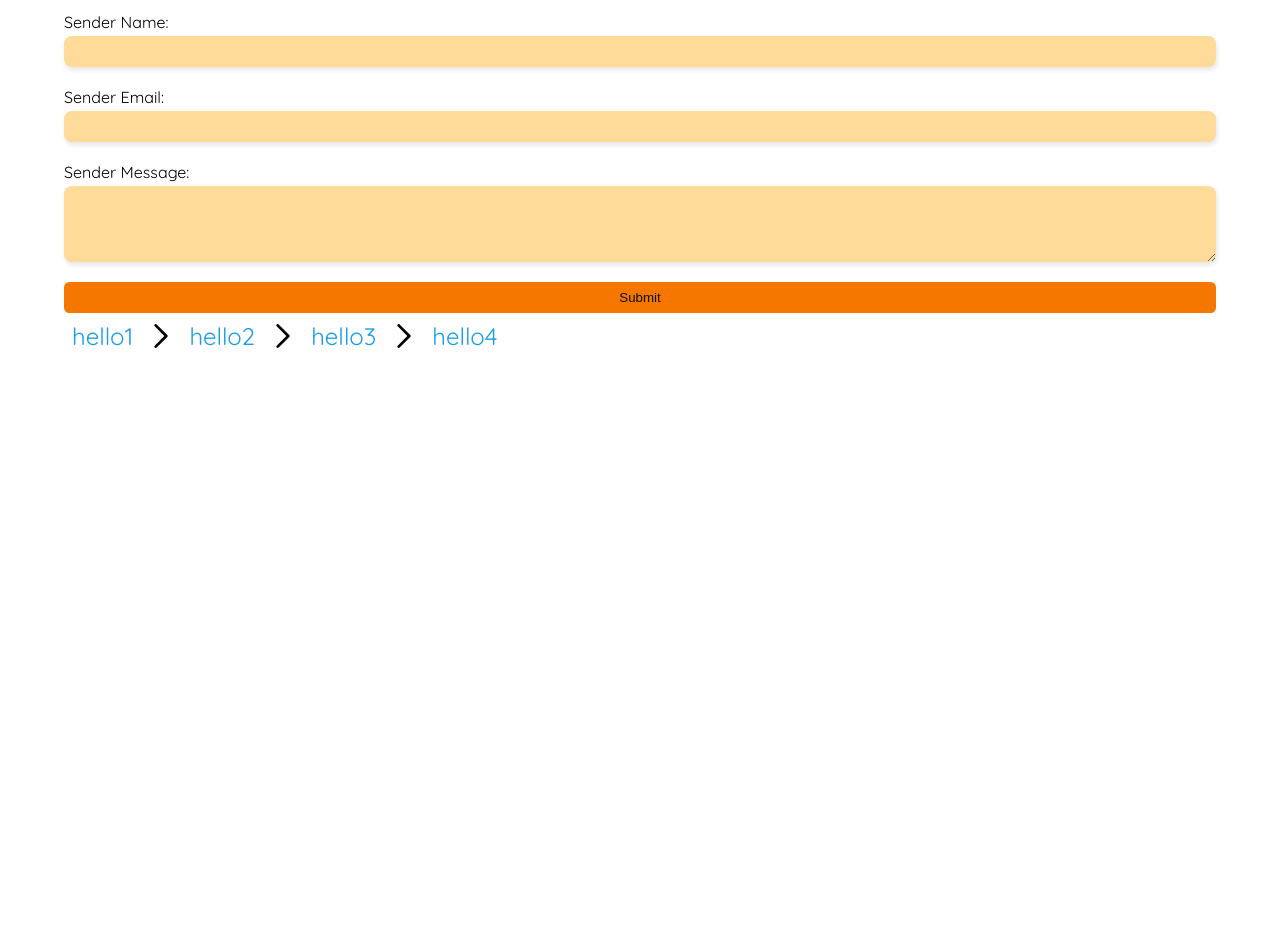
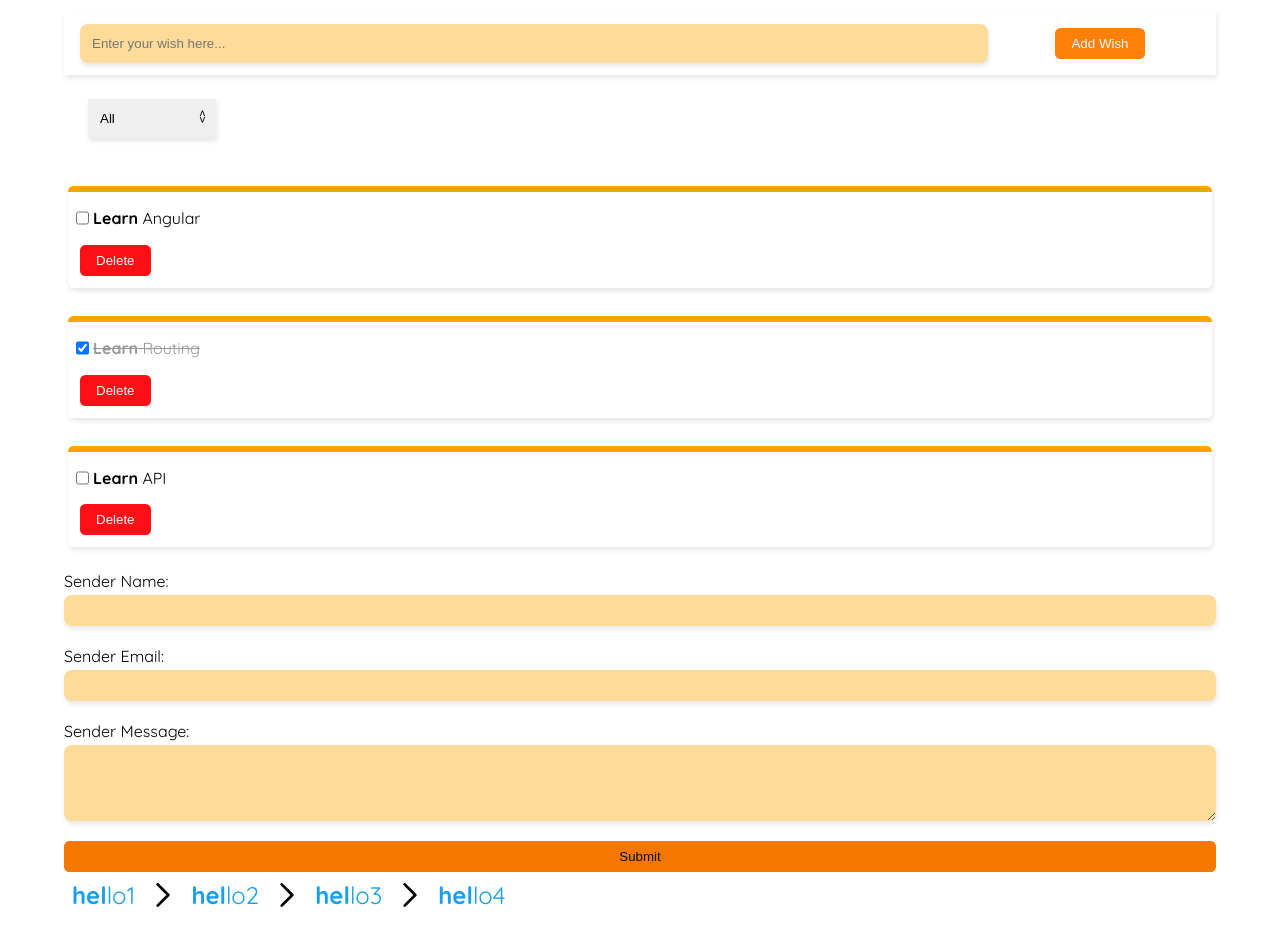
Before and after one commit to amrameen769/wishlist, an Angular app: page / in a window 1280 px wide. Before the commit the page ends 800 px from the top, so only its background shows below. Built offline with nearby package versions, Linux system fonts and the light colour scheme; what ngx-markdown would draw is missing.

Commit message:
highlight pipe created

```diff
--- a/src/app/app.component.html
+++ b/src/app/app.component.html
@@ -1,2 +1,2 @@
-<!-- <app-wish></app-wish> -->
+<app-wish></app-wish>
 <app-contact-form></app-contact-form>
--- a/src/app/app.module.ts
+++ b/src/app/app.module.ts
@@ -8,7 +8,7 @@ import { CodeHighlighterComponent } from './code-highlighter/code-highlighter.co
 import { HttpClient, HttpClientModule } from '@angular/common/http';
 import { WishModule } from './wish/wish.module';
 import { ContactModule } from './contact/contact.module';
-import { BreadcrumpsComponent } from './breadcrumps/breadcrumps.component';
+import { SharedModule } from './shared/shared.module';
 
 @NgModule({
   declarations: [
@@ -22,7 +22,8 @@ import { BreadcrumpsComponent } from './breadcrumps/breadcrumps.component';
       loader: HttpClient
     }),
     WishModule,
-    ContactModule
+    ContactModule,
+    SharedModule
   ],
   providers: [
     EventService,
--- a/src/app/breadcrumps/breadcrumps.component.html
+++ b/src/app/breadcrumps/breadcrumps.component.html
@@ -1,6 +1,6 @@
 <div class="breadcrumb_container">
     <div class="breadcrumb_group" *ngFor="let item of breadCrumbPaths; index as i">
-        <a class="breadcrumb_title" [href]="breadcrumbPath[i]">{{ item }}</a>
+        <a class="breadcrumb_title" [href]="breadcrumbPath[i]"><div [innerHTML]="item | highlight: 'hel'"></div></a>
         <span *ngIf="i !== breadCrumbPaths.length-1">
             <div class="breadcrumb_icon" *ngIf="icon !== '/'">
                 <img [src]="icon" alt="something">
--- a/src/app/breadcrumps/breadcrumps.component.ts
+++ b/src/app/breadcrumps/breadcrumps.component.ts
@@ -1,9 +1,10 @@
 import { Component, Input, OnInit } from '@angular/core';
+import { HighlightPipe } from '../pipes/highlight.pipe';
 
 @Component({
   selector: 'app-breadcrumps',
   templateUrl: './breadcrumps.component.html',
-  styleUrls: ['./breadcrumps.component.scss']
+  styleUrls: ['./breadcrumps.component.scss'],
 })
 export class BreadcrumpsComponent implements OnInit{
   @Input() variant: "page" | "card" | "" = "";
--- a/src/app/contact/contact.module.ts
+++ b/src/app/contact/contact.module.ts
@@ -2,18 +2,18 @@ import { NgModule } from '@angular/core';
 import { CommonModule } from '@angular/common';
 import { ContactFormComponent } from './contact-form/contact-form.component';
 import { ReactiveFormsModule } from '@angular/forms';
-import { BreadcrumpsComponent } from '../breadcrumps/breadcrumps.component';
+import { SharedModule } from '../shared/shared.module';
 
 
 
 @NgModule({
   declarations: [
     ContactFormComponent,
-    BreadcrumpsComponent
   ],
   imports: [
     CommonModule,
-    ReactiveFormsModule
+    ReactiveFormsModule,
+    SharedModule
   ],
   exports: [
     ContactFormComponent
--- /dev/null
+++ b/src/app/pipes/highlight.pipe.ts
@@ -0,0 +1,13 @@
+import { Pipe, PipeTransform } from '@angular/core';
+
+@Pipe({
+  name: 'highlight'
+})
+export class HighlightPipe implements PipeTransform {
+
+  transform(value: any, args: any): any {
+    if (!args) { return value; }
+    var re = new RegExp(args, 'gi'); //'gi' for case insensitive and can use 'g' if you want the search to be case sensitive.
+    return value.replace(re, `<strong>$&</strong>`);
+  }
+}
--- a/src/app/wish/wish-item/wish-item.component.html
+++ b/src/app/wish/wish-item/wish-item.component.html
@@ -1,10 +1,10 @@
 <li>
   <div class="form-check card">
-    <label class="form-check-label" [ngClass]="getClasses">
+    <label class="form-check-label d-flex gap-1" [ngClass]="getClasses">
       <input type="checkbox" name="checkbox" class="checkbox" id="checkbox-1" [checked]="wish.fulfilled"
         (click)="toggleItem()">
-      {{ wish.wishText }}
-    </label>
+        <div [innerHtml]="wish.wishText | highlight : 'learn'"></div>
+      </label>
     <div class="card-footer">
       <button type="button" class="btn btn-dark-danger btn-hover-light" (click)="removeItem()">Delete</button>
     </div>
--- a/src/app/wish/wish.module.ts
+++ b/src/app/wish/wish.module.ts
@@ -6,6 +6,7 @@ import { AddWishComponent } from './add-wish/add-wish.component';
 import { WishFilterComponent } from './wish-filter/wish-filter.component';
 import { WishItemComponent } from './wish-item/wish-item.component';
 import { WishComponent } from './wish.component';
+import { SharedModule } from '../shared/shared.module';
 
 
 @NgModule({
@@ -18,7 +19,8 @@ import { WishComponent } from './wish.component';
   ],
   imports: [
     CommonModule,
-    FormsModule
+    FormsModule,
+    SharedModule
   ],
   exports: [
     WishComponent
```
Also changed, not shown: src/app/shared/shared.module.ts (added, +21 -0 lines), 1 other file (tests, documents, lock files or other folders).
